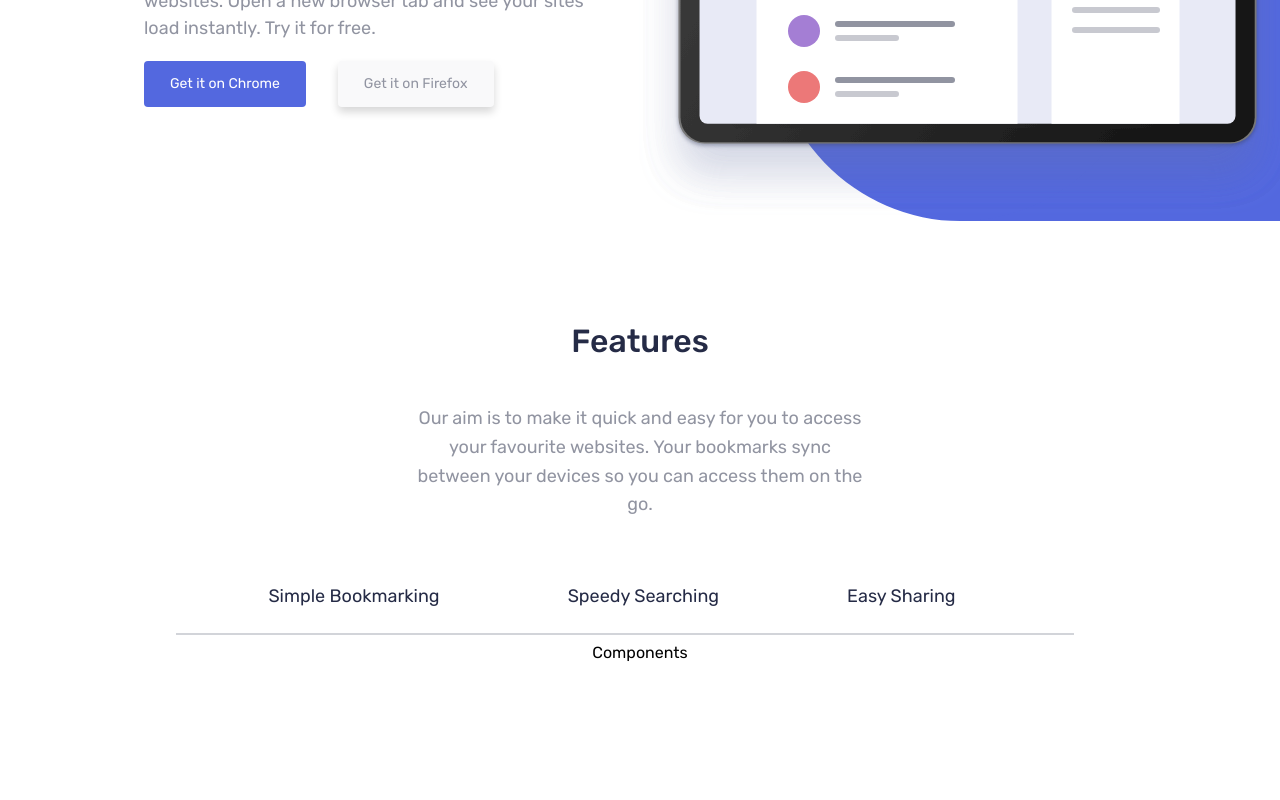
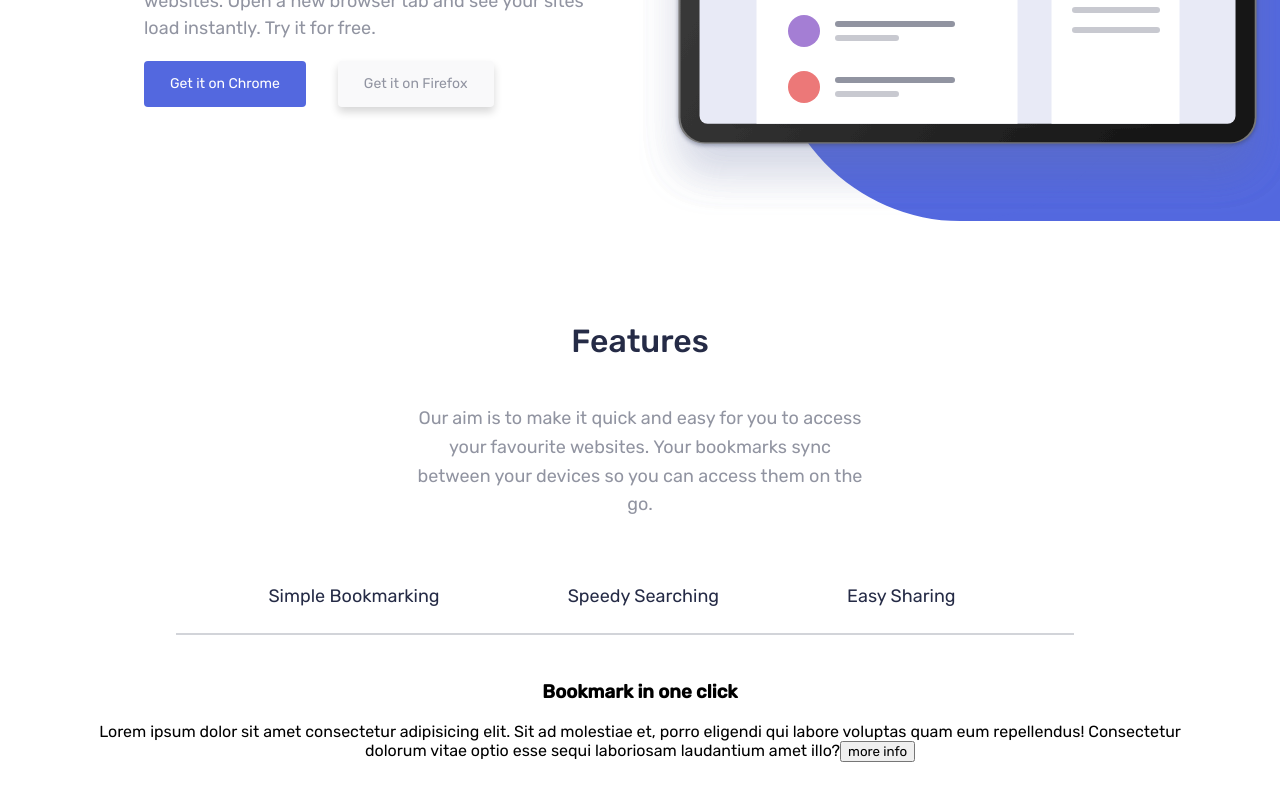
Before and after one commit to stivenm16/bookmarck--landing-page, a React (Vite) app: page / in a window 1280 px wide. Shown: the part 427-1227 px from the top of the page. Before the commit the page ends 1169 px from the top, so only its background shows below. Built offline with nearby package versions, Linux system fonts and the light colour scheme.

Commit message:
creating Feature component

```diff
--- /dev/null
+++ b/src/components/Feature/index.jsx
@@ -0,0 +1,16 @@
+import './index.css'
+import React from 'react';
+
+function Feature() {
+    return (
+      <div className='feature-component'>
+        <img src="#" alt="" />
+        <div>
+            <h3>Bookmark in one click</h3>
+            <span>Lorem ipsum dolor sit amet consectetur adipisicing elit. Sit ad molestiae et, porro eligendi qui labore voluptas quam eum repellendus! Consectetur dolorum vitae optio esse sequi laboriosam laudantium amet illo?</span>
+            <input type="button" value="more info"/>
+        </div>
+      </div>
+    );
+  };
+  export default Feature;
--- a/src/components/Features/index.jsx
+++ b/src/components/Features/index.jsx
@@ -1,5 +1,6 @@
 import './index.css'
-
+import React from 'react';
+import Feature from '../Feature';
 
 function Features() {
     return (
@@ -17,7 +18,7 @@ function Features() {
                 </ul>
                 <hr className='line'/>
             </nav>
-            <div>Components</div>
+            <Feature/>
         </div>
     );
   };
```
Also changed, not shown: src/components/Feature/index.css (added).
